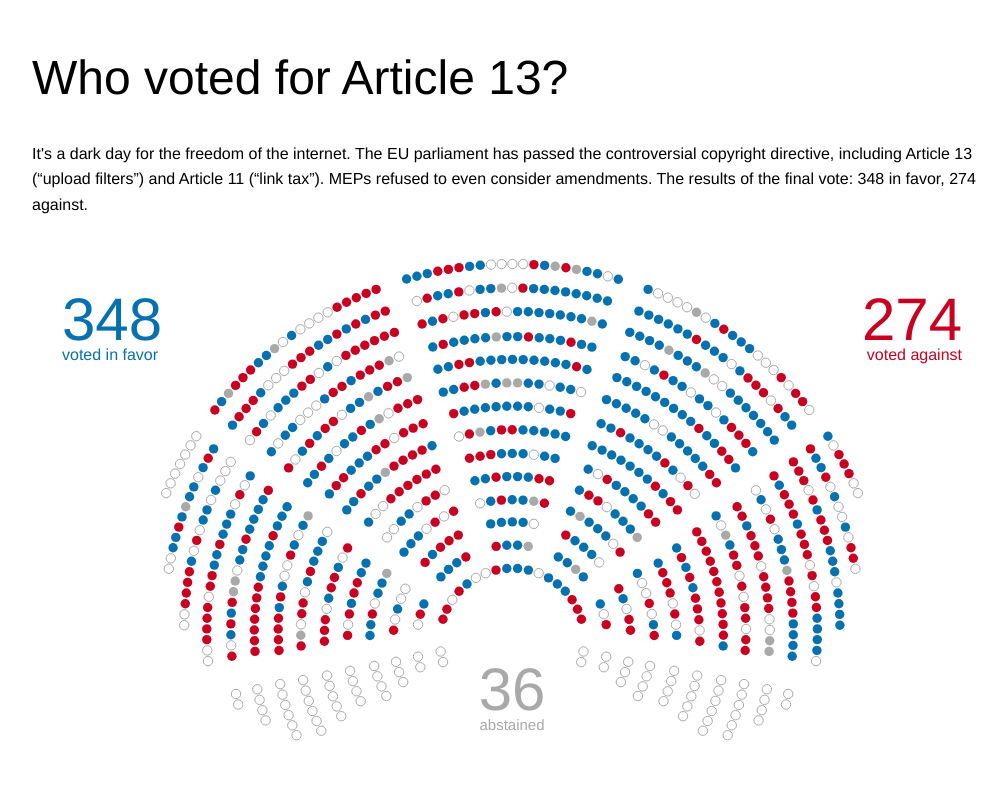
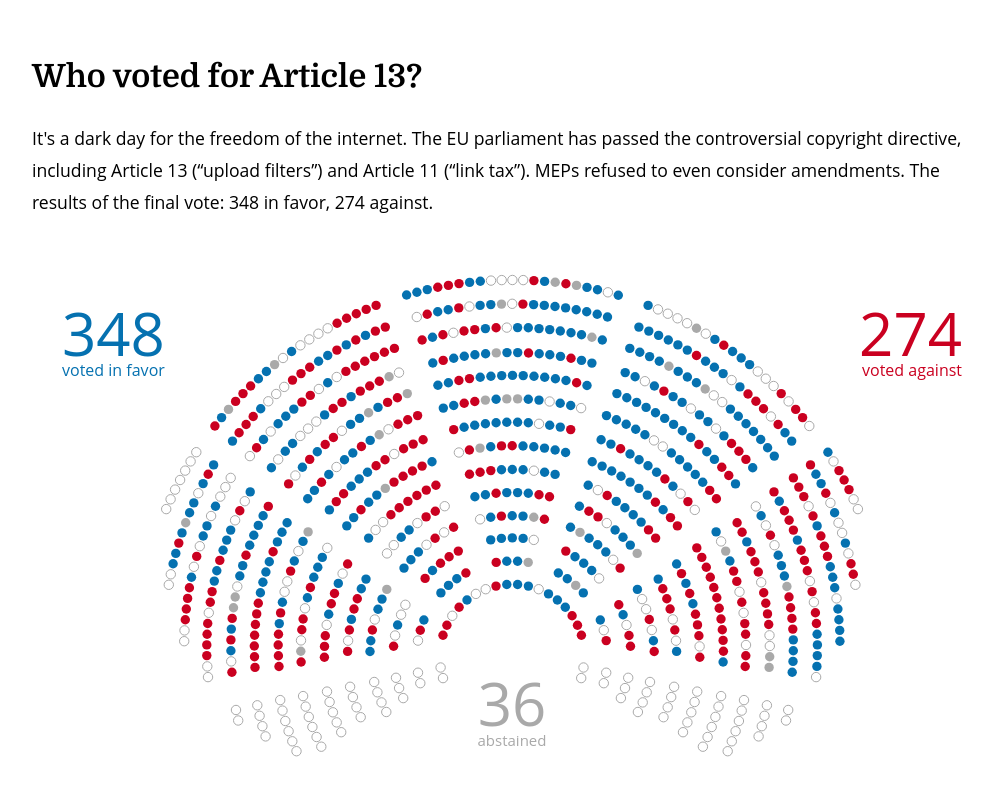
Before and after one commit to stekhn/eu-parliament-votes, a website built with webpack: page src/index.html in a window 1280 px wide. Shown: the top 786 px of the page, without its empty margins (128-1135 px from the left). Built offline with nearby package versions, Linux system fonts and the light colour scheme.

Commit message:
Update headline font style

```diff
--- a/src/index.html
+++ b/src/index.html
@@ -12,15 +12,15 @@
         <h1>Who voted for Article 13?</h1>
         <p>It's a dark day for the freedom of the internet. The EU parliament has passed the controversial copyright directive, including Article 13 (“upload filters”) and  Article 11 (“link tax”). MEPs refused to even consider amendments. The results of the final vote: 348 in favor, 274 against.</p>
       </header>
-      <section class="hemicycle">
-        <aside class="hemicycle-tooltip"></aside>
+      <section class="chart hemicycle">
+        <aside class="tooltip hemicycle-tooltip"></aside>
       </section>
       <p>Lorem ipsum dolor sit amet, consetetur sadipscing elitr, sed diam nonumy eirmod tempor invidunt ut labore et dolore magna aliquyam erat, sed diam voluptua. At vero eos et accusam et justo duo dolores et ea rebum.</p>
-      <section class="barchart">
-        <aside class="barchart-tooltip"></aside>
+      <section class="chart barchart">
+        <aside class="tooltip barchart-tooltip"></aside>
       </section>
       <footer class="legend">
-        <p>Data: <a href="http://www.europarl.europa.eu/sides/getDoc.do?pubRef=-//EP//NONSGML+PV+20190326+RES-RCV+DOC+PDF+V0//DE&language=DE">Am 271 voting results</a>, <a href="https://www.br.de/nachrichten/bayern/aktueller-bayerntrend-csu-nur-noch-bei-33-prozent,R5WHGls">Strasbourg seating plan</a></p>
+        <p><strong>Data</strong>: <a href="http://www.europarl.europa.eu/sides/getDoc.do?pubRef=-//EP//NONSGML+PV+20190326+RES-RCV+DOC+PDF+V0//DE&language=DE">Am 271 voting results</a>, <a href="https://www.br.de/nachrichten/bayern/aktueller-bayerntrend-csu-nur-noch-bei-33-prozent,R5WHGls">Strasbourg seating plan</a></p>
       </section>
     </article>
   </body>
--- a/src/styles/main.scss
+++ b/src/styles/main.scss
@@ -1,14 +1,25 @@
+@import url('https://fonts.googleapis.com/css?family=Domine:700');
+
 html, body {
   margin: 0;
   background: white;
-  font-family: Helvetica, Arial, sans-serif;
-  line-height: 1.6;
+  font-family: 'Open Sans', Helvetica, Arial, sans-serif;
+  line-height: 1.8;
+}
+
+h1, h2, h3 {
+  font-family: 'Domine', serif;
+  font-weight: 700;
 }
 
 h1 {
-  margin: .5em 0;
-  font-size: 3em;
+  margin: 1em 0 .5em;
+  font-size: 2em;
   font-weight: normal;
+}
+
+p {
+  font-size: 1.1em;
 }
 
 article {
@@ -17,14 +28,17 @@ article {
   padding: 1em;
 }
 
+.chart {
+  margin: 3em 0;
+}
+
 .hemicycle {
   position: relative;
   width: 100%;
-  margin: 2em auto;
   cursor: pointer;
 }
 
-.hemicycle-tooltip {
+.tooltip {
   text-align: left;
   display: none;
   position: absolute;
```
